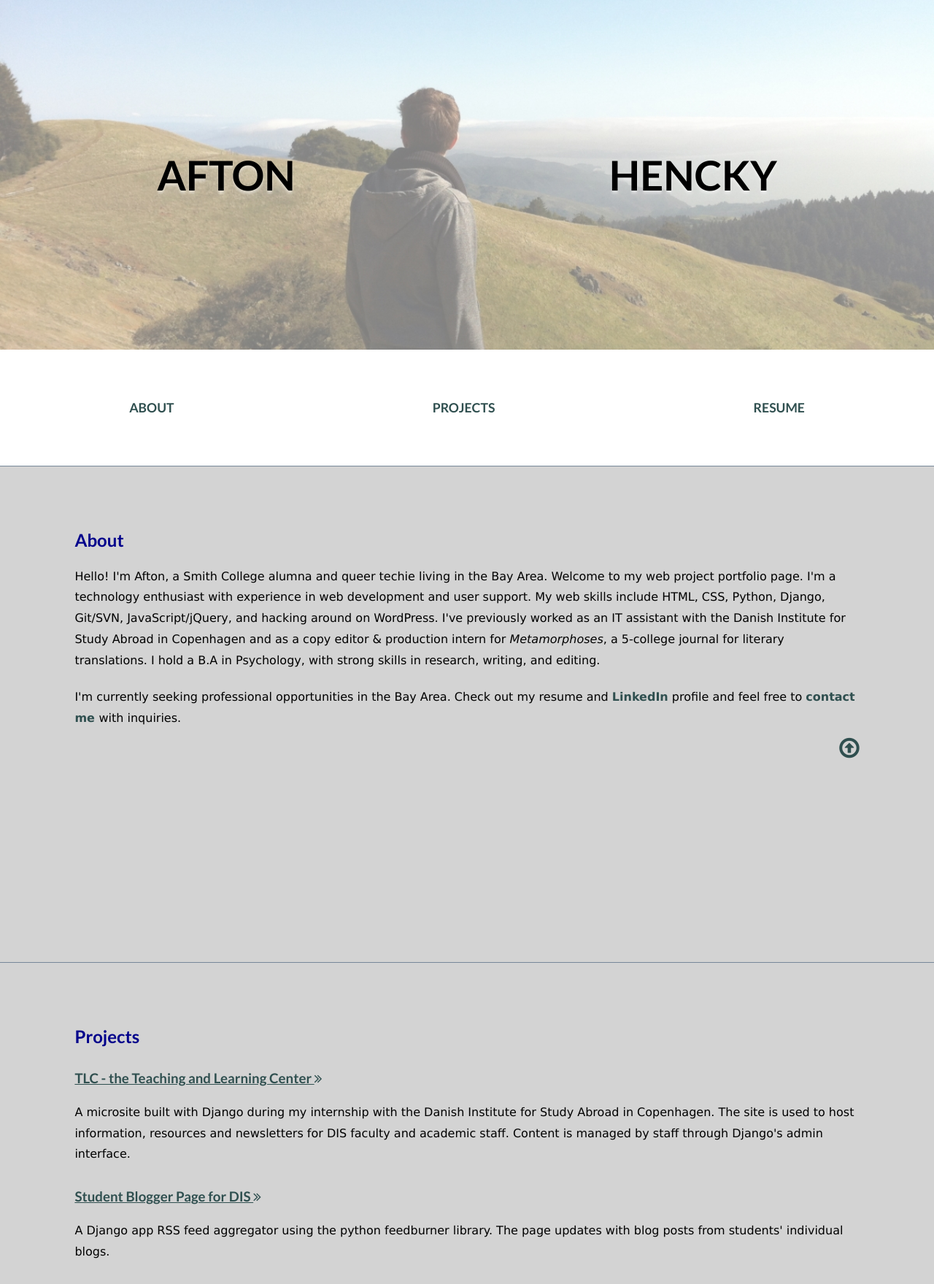
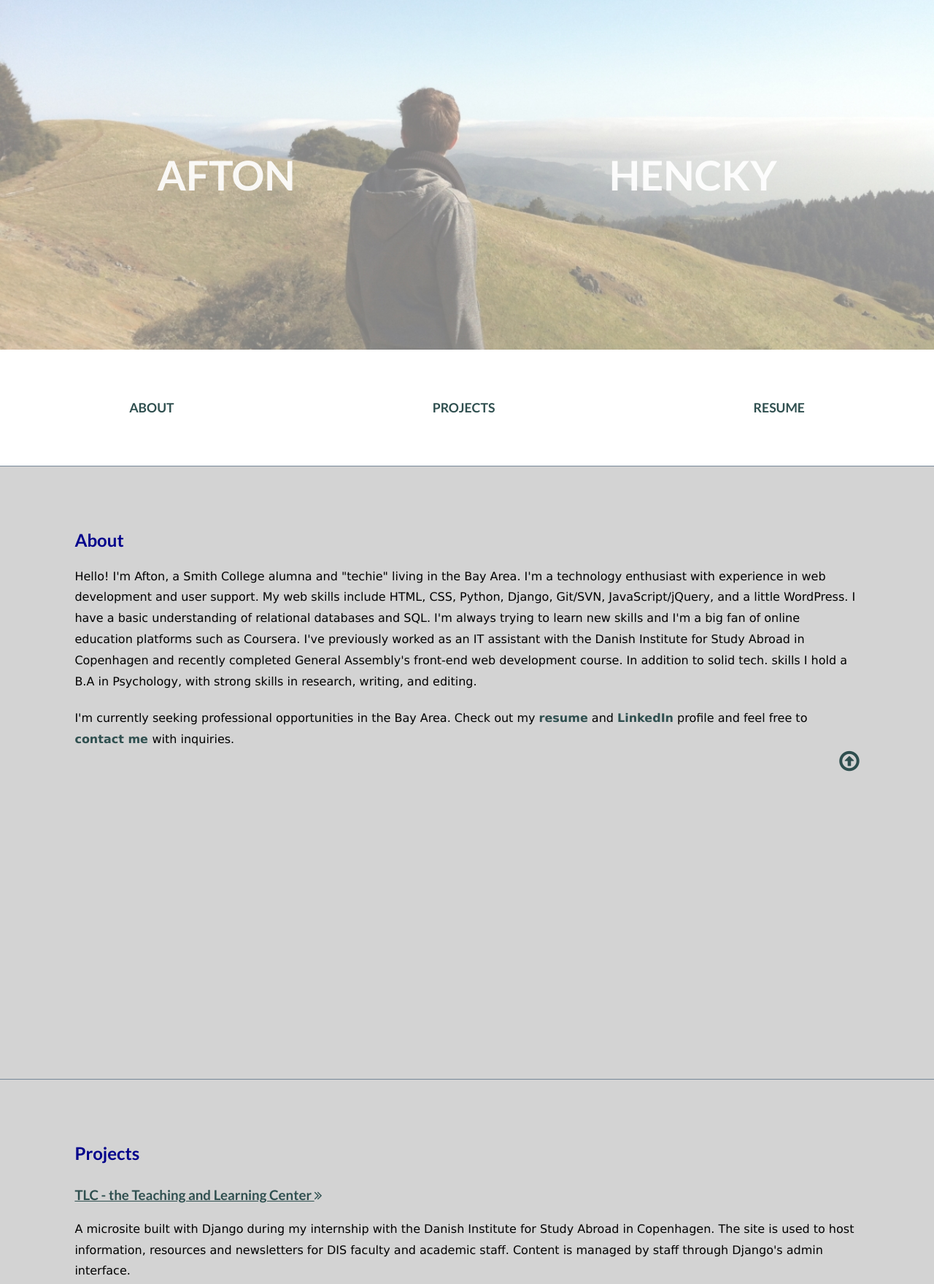
Before and after one commit to ahencky/afton_hencky, a Django app: page / in a window 1280 px wide. Shown: the part 161-1920 px from the top of the page at 73% size. Run offline with Django 3.2, Linux system fonts and the light colour scheme; some libraries are stand-ins or nearby versions.

Commit message:
tweaks
play with keyframes and section height

```diff
--- a/aaa/stylesheets/homepage.css
+++ b/aaa/stylesheets/homepage.css
@@ -19,10 +19,13 @@ h1 {
 	font-weight: 700;
 	text-transform: uppercase;
 	font-size: 3.5em;
-	color: black;
-	text-shadow: 0px 4px 3px rgba(255,255,255,0.4),
+
+
+/*	text-shadow: 0px 4px 3px rgba(255,255,255,0.4),
              0px 8px 13px rgba(255,255,255,0.1),
-             0px 18px 23px rgba(255,255,255,0.1);
+             0px 18px 23px rgba(255,255,255,0.1);*/
+	/*text-shadow: 0px 0px 10px rgba(255,255,255,0.6), 0px 0px 30px rgba(255,255,255,0.4), 0px 0px 50px rgba(255,255,255,0.3), 0px 0px 180px rgba(255,255,255,0.3);*/
+	color: rgba(255,255,255,0.9);
 }
 
 h2 {
@@ -46,7 +49,7 @@ section {
 }
 
 section#about {
-	height: 85vh;
+	height: 105vh;
 }
 
 section#projects {
@@ -200,7 +203,6 @@ i:hover{
 }
 
 .fa-arrow-circle-o-up {
-	margin-top: 1%;
 	float: right;
 }
 
@@ -226,6 +228,10 @@ i:hover{
 		font-size: 1.3em;
 	}
 
+	section h3 {
+		font-size: .95em;
+	}
+
 	nav li a {
 		font-size: 1em;
 	}
@@ -235,7 +241,7 @@ i:hover{
 	}
 
 	section p {
-		font-size: 1em;
+		font-size: .9em;
 	}
 }
 
@@ -248,16 +254,20 @@ i:hover{
 		font-size: 1.1em;
 	}
 
+	section h3 {
+		font-size: .9em;
+	}
+
 	nav li a {
 		font-size: .9em;
 	}
 
 	section {
-		padding: 0 5%;
+		padding: 0 6%;
 	}
 
 	section p {
-		font-size: .85em;
+		font-size: .8em;
 	}
 
 }
--- a/aaa/templates/index.html
+++ b/aaa/templates/index.html
@@ -8,12 +8,33 @@
 			background-size: cover;
 			background-position: left;
 			z-index: 1;
-			transition: background-image 1s ease-in-out;
+			transition: background-image 2s ease-in-out;
+			-webkit-transition: background-image 2s ease-in-out;
 		}
 
 		.bg-img:hover{
 			background-image: url("/images/Optimized-mt_tam_hike.png");
+		}
+		@-webkit-keyframes blurFadeIn{
+			0%{
+				opacity: 0;
+				text-shadow: 0px 0px 40px #fff;
+				-webkit-transform: scale(1.3);
+			}
+			50%{
+				opacity: 0.5;
+				text-shadow: 0px 0px 10px #fff;
+				-webkit-transform: scale(1.1);
+			}
+			100%{
+				opacity: 1;
+				text-shadow: 0px 0px 1px #fff;
+				-webkit-transform: scale(1);
+			}
+		}
 
+		h1 {
+			-webkit-animation: blurFadeIn 2s ease-in 1s backwards;
 		}
 	</style>
 	<meta name="viewport" content="width=device-width">
@@ -60,10 +81,10 @@
 <section id="about">
 	<h2>About</h2>
 	<p>
-	Hello! I'm Afton, a Smith College alumna and queer techie living in the Bay Area. Welcome to my web project portfolio page. I'm a technology enthusiast with  experience in web development and user support. My web skills include HTML, CSS, Python, Django, Git/SVN, JavaScript/jQuery, and hacking around on WordPress. I've previously worked as an IT assistant with the Danish Institute for Study Abroad in Copenhagen and as a copy editor & production intern for <span class="italic">Metamorphoses</span>, a 5-college journal for literary translations. I hold a B.A in Psychology, with strong skills in research, writing, and editing.
+	Hello! I'm Afton, a Smith College alumna and "techie" living in the Bay Area. I'm a technology enthusiast with  experience in web development and user support. My web skills include HTML, CSS, Python, Django, Git/SVN, JavaScript/jQuery, and a little WordPress. I have a basic understanding of relational databases and SQL. I'm always trying to learn new skills and I'm a big fan of online education platforms such as Coursera. I've previously worked as an IT assistant with the Danish Institute for Study Abroad in Copenhagen and recently completed General Assembly's front-end web development course. In addition to solid tech. skills I hold a B.A in Psychology, with strong skills in research, writing, and editing.
 	</p>
 	<p>
-	I'm currently seeking professional opportunities in the Bay Area. Check out my resume and <span><a href="http://www.linkedin.com/pub/afton-hencky/53/422/88">LinkedIn</a></span> profile and feel free to <span><a href="mailto:ahencky@gmail.com">contact me </a></span>with inquiries.
+	I'm currently seeking professional opportunities in the Bay Area. Check out my <span><a href="https://docs.google.com/document/d/1QghuNpD9pddd6rSWZyWWhBCxZxdhy99tYU7E3kE8ISQ/edit" target="blank">resume</a></span> and <span><a href="http://www.linkedin.com/pub/afton-hencky/53/422/88">LinkedIn</a></span> profile and feel free to <span><a href="mailto:ahencky@gmail.com">contact me </a></span>with inquiries.
 	</p>
 	<a href="#home" class="arrow"><i class="fa fa-arrow-circle-o-up fa-2x"></i></a>
 </section>
@@ -102,6 +123,11 @@
 			<i class="fa fa-file-pdf-o"></i>  View as PDF
 		</a>
 	</p>
+	<p>
+		<a href="http://www.linkedin.com/pub/afton-hencky/53/422/88">
+		<i class="fa fa-linkedin-square"></i>  View on LinkedIn
+	</a>
+	</p>
 
 	<a href="#home" class="arrow"><i class="fa fa-arrow-circle-o-up fa-2x"></i></a>
 </section>
```
